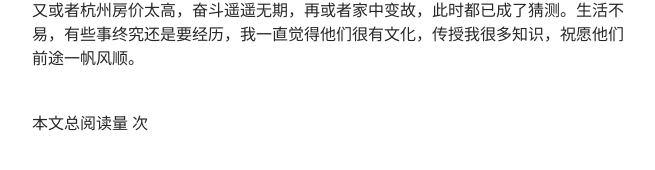
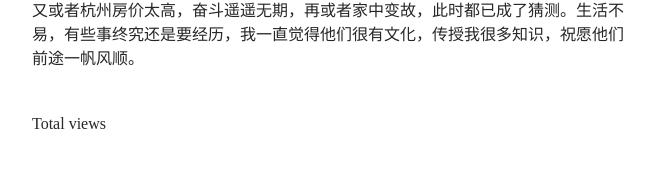
Before and after one commit to yrir/oldyuan.com, a Jekyll site: the page built from _posts/2018-12-31-01.md, in a window 1280 px wide. Shown: the part 353-523 px from the top of the page, without its empty margins (308-963 px from the left). Built offline with Jekyll 4.4.1, drawn with Linux system fonts in a browser that asks for light colours; some web fonts are replaced; comment, search, counter and statistics services are not loaded.

Commit message:
add page views count

```diff
--- a/_layouts/post.html
+++ b/_layouts/post.html
@@ -21,4 +21,4 @@
 </div>
 
 <script async src="//busuanzi.ibruce.info/busuanzi/2.3/busuanzi.pure.mini.js"></script>
-<span id="busuanzi_container_page_pv">本文总阅读量 <span id="busuanzi_value_page_pv"></span> 次</span>
+<span id="busuanzi_container_page_pv">Total <span id="busuanzi_value_page_pv"></span> views </span>
```
